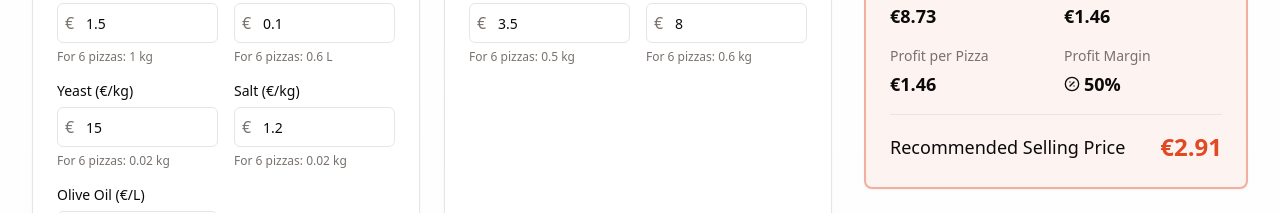
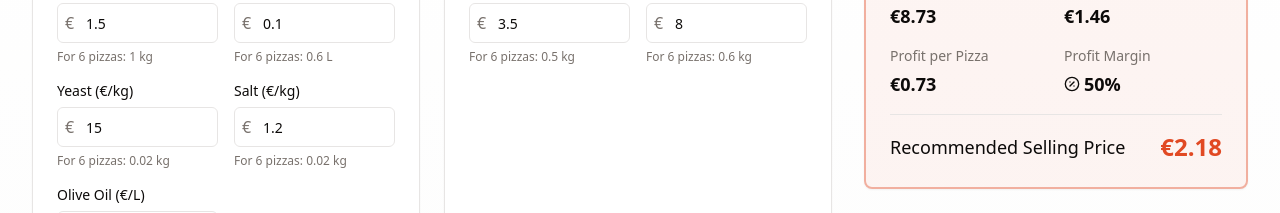
Before and after one commit to Joperro2001/pizza-pie-profit-calc, a React (Vite) app: page / in a window 1280 px wide. Shown: the part 232-445 px from the top of the page. Built offline with nearby package versions, Linux system fonts and the light colour scheme.

Commit message:
Fix: Prevent negative profit margin
Ensure profit margin calculation doesn't result in negative values when the input exceeds 100%.

```diff
--- a/src/pages/Index.tsx
+++ b/src/pages/Index.tsx
@@ -80,11 +80,16 @@ const Index = () => {
     // Calculate cost per pizza
     const costPerPizza = totalCostFor6Pizzas / 6;
 
-    // Calculate profit amount based on margin
-    const profitPerPizza = (costPerPizza * profitMargin) / (100 - profitMargin);
+    // Calculate selling price based on profit margin
+    // For ALL profit margin values:
+    // If margin is 20%, then selling price = cost / (1 - 0.2) = cost / 0.8
+    // If margin is 50%, then selling price = cost / (1 - 0.5) = cost / 0.5
+    // If margin is 150%, then selling price = cost / (1 - 0.6) = cost * 2.5
+    const marginDecimal = profitMargin / 100;
+    const sellingPrice = costPerPizza * (1 + marginDecimal);
 
-    // Calculate selling price
-    const sellingPrice = costPerPizza + profitPerPizza;
+    // Calculate profit amount
+    const profitPerPizza = sellingPrice - costPerPizza;
 
     // Update calculation state
     setCalculation({
```
